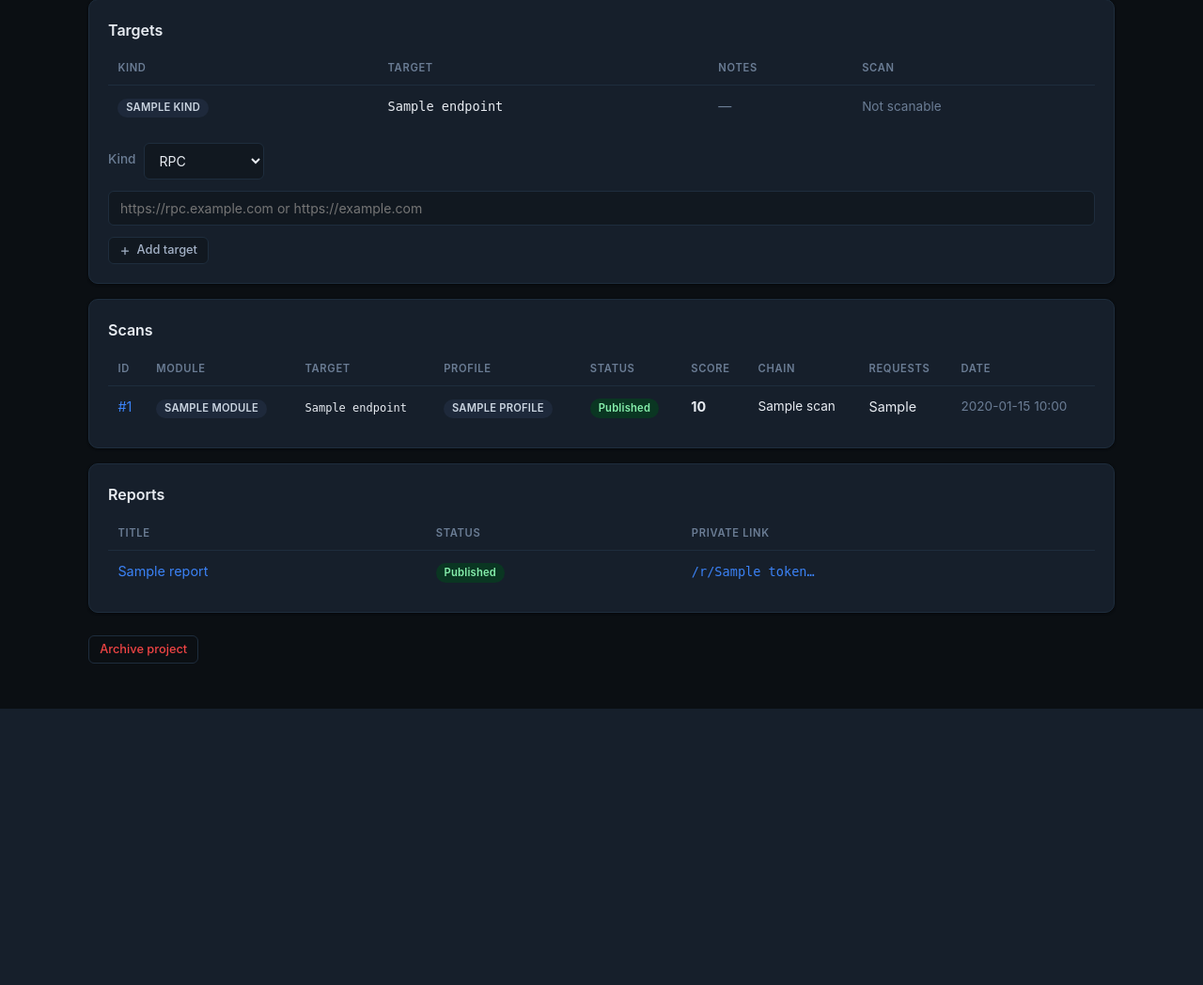
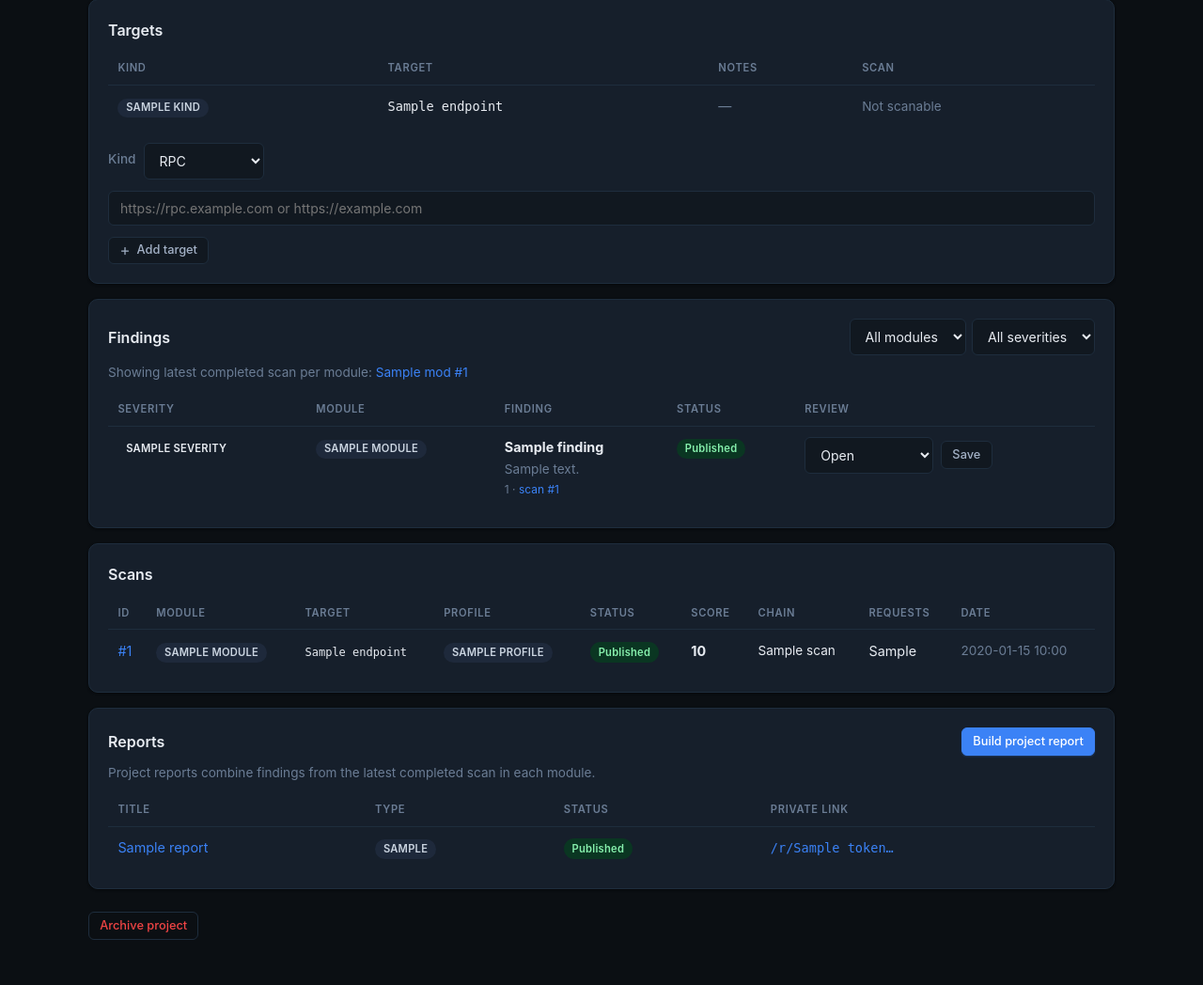
Before and after one commit to ehsanhajian/nodeprobe, a FastAPI app: template app/src/dapptility_app/templates/admin/project_detail.html in a window 1280 px wide. Shown: the part 167-1215 px from the top of the page at 94% size. Before the commit the page ends 921 px from the top, so only its background shows below. Run offline with FastAPI, Linux system fonts and the light colour scheme; the template is opened without the code that fills it: most values are stand-ins (such as "Sample title", 1, 10 or a date in 2020).

Commit message:
Add unified project findings and multi-module reports.
Surface cross-module findings on the project page and build aggregated HTML/PDF reports with per-module scope disclosure.

```diff
--- a/app/src/dapptility_app/services/store.py
+++ b/app/src/dapptility_app/services/store.py
@@ -5,7 +5,7 @@ from datetime import datetime, timezone
 from pathlib import Path
 
 from sqlalchemy import func
-from sqlalchemy.orm import Session
+from sqlalchemy.orm import Session, joinedload
 
 from dapptility_app.config import settings
 from dapptility_app.database import (
@@ -275,6 +275,114 @@ def outreach_report_findings(scan: Scan) -> list[Finding]:
     ]
 
 
+SEVERITY_ORDER = {"Critical": 0, "High": 1, "Medium": 2, "Low": 3, "Info": 4}
+
+
+def latest_completed_scans_by_module(db: Session, project_id: int) -> dict[str, Scan]:
+    """Latest completed scan per module for a project."""
+    scans = (
+        db.query(Scan)
+        .join(Endpoint)
+        .options(joinedload(Scan.endpoint), joinedload(Scan.findings))
+        .filter(Endpoint.project_id == project_id, Scan.status == "completed")
+        .order_by(Scan.created_at.desc())
+        .all()
+    )
+    latest: dict[str, Scan] = {}
+    for scan in scans:
+        module = (scan.module or scan.endpoint.kind or "rpc").lower()
+        if module == "website":
+            module = "web"
+        if module not in latest:
+            latest[module] = scan
+    return latest
+
+
+def list_project_findings(
+    db: Session,
+    project_id: int,
+    *,
+    module: str | None = None,
+    severity: str | None = None,
+    include_expected: bool = False,
+) -> list[Finding]:
+    """Findings across latest completed scan per module (or all completed if needed).
+
+    Uses latest scan per module so the project view reflects current posture.
+    """
+    latest = latest_completed_scans_by_module(db, project_id)
+    if module:
+        key = module.lower()
+        if key == "website":
+            key = "web"
+        latest = {k: v for k, v in latest.items() if k == key}
+
+    findings: list[Finding] = []
+    for mod, scan in latest.items():
+        for finding in scan.findings:
+            if not include_expected and finding.kind == "expected_surface":
+                continue
+            if severity and finding.severity.lower() != severity.lower():
+                continue
+            findings.append(finding)
+
+    findings.sort(
+        key=lambda f: (
+            SEVERITY_ORDER.get(f.severity, 99),
+            (f.module or ""),
+            f.rule_id,
+        )
+    )
+    return findings
+
+
+def create_project_report(
+    db: Session,
+    project: Project,
+    *,
+    title: str | None = None,
+    publish: bool = False,
+) -> Report:
+    """Aggregate latest web/rpc/contract scans into one project report."""
+    latest = latest_completed_scans_by_module(db, project.id)
+    if not latest:
+        raise ValueError("No completed scans to include in a project report")
+
+    findings = list_project_findings(db, project.id)
+    findings = [f for f in findings if f.status in {"open", "confirmed"}]
+    if not findings:
+        raise ValueError("No open/confirmed findings across latest module scans")
+
+    # Anchor FK on the newest of the included scans
+    primary = max(
+        latest.values(),
+        key=lambda s: s.created_at or datetime(1970, 1, 1, tzinfo=timezone.utc),
+    )
+    report = create_report_draft(
+        db,
+        project,
+        primary,
+        title=title or f"Project security assessment — {project.name}",
+        report_type="project",
+    )
+    module_summaries = [
+        {
+            "module": mod,
+            "scan_id": scan.id,
+            "profile": scan.profile,
+            "score": scan.score,
+            "label": scan.endpoint.label,
+            "network_name": scan.network_name,
+            "chain_id": scan.chain_id,
+        }
+        for mod, scan in sorted(latest.items())
+    ]
+    build_and_store_report(db, report, findings=findings, module_summaries=module_summaries)
+    if publish:
+        publish_report(db, report)
+    return report
+
+
 def create_report_draft(
     db: Session,
     project: Project,
@@ -294,7 +402,7 @@ def create_report_draft(
     db.add(report)
     db.commit()
     db.refresh(report)
-    log_action(db, "report.create", f"report_id={report.id}")
+    log_action(db, "report.create", f"report_id={report.id} type={report_type}")
     return report
 
 
@@ -303,6 +411,7 @@ def build_and_store_report(
     report: Report,
     *,
     findings: list[Finding] | None = None,
+    module_summaries: list[dict] | None = None,
 ) -> Report:
     project = report.project
     scan = report.scan
@@ -316,6 +425,7 @@ def build_and_store_report(
         scan=scan,
         findings=findings,
         report=report,
+        module_summaries=module_summaries,
     )
     html_path = settings.reports_dir / f"report-{report.id}.html"
     html_path.write_text(html)
@@ -329,6 +439,7 @@ def build_and_store_report(
         findings=findings,
         report=report,
         output_path=pdf_path,
+        module_summaries=module_summaries,
     )
     report.pdf_path = str(pdf_path)
     db.commit()
--- a/app/src/dapptility_app/templates/admin/project_detail.html
+++ b/app/src/dapptility_app/templates/admin/project_detail.html
@@ -94,6 +94,67 @@
 </div>
 
 <div class="card">
+  <div class="table-meta">
+    <h2 style="margin:0;">Findings</h2>
+    <form method="get" class="form-inline" style="gap:0.4rem;">
+      <select name="module" style="width:auto;min-width:7rem;" onchange="this.form.submit()">
+        <option value="">All modules</option>
+        <option value="web" {% if filter_module == 'web' %}selected{% endif %}>web</option>
+        <option value="rpc" {% if filter_module == 'rpc' %}selected{% endif %}>rpc</option>
+        <option value="contract" {% if filter_module == 'contract' %}selected{% endif %}>contract</option>
+      </select>
+      <select name="severity" style="width:auto;min-width:7rem;" onchange="this.form.submit()">
+        <option value="">All severities</option>
+        {% for sev in ['Critical', 'High', 'Medium', 'Low', 'Info'] %}
+        <option value="{{ sev }}" {% if filter_severity == sev %}selected{% endif %}>{{ sev }}</option>
+        {% endfor %}
+      </select>
+    </form>
+  </div>
+  {% if latest_modules %}
+  <p class="muted text-sm" style="margin-bottom:0.75rem;">
+    Showing latest completed scan per module:
+    {% for mod, scan in latest_modules.items() %}
+      <a href="/admin/scans/{{ scan.id }}">{{ mod }} #{{ scan.id }}</a>{% if not loop.last %} · {% endif %}
+    {% endfor %}
+  </p>
+  {% endif %}
+  <table>
+    <thead>
+      <tr><th>Severity</th><th>Module</th><th>Finding</th><th>Status</th><th>Review</th></tr>
+    </thead>
+    <tbody>
+    {% for f in findings %}
+    <tr>
+      <td><span class="badge {{ f.severity|lower }}">{{ f.severity }}</span></td>
+      <td><span class="badge info">{{ f.module or '—' }}</span></td>
+      <td>
+        <strong style="font-size:0.9rem;">{{ f.title }}</strong>
+        <div class="muted text-sm" style="margin-top:0.15rem;">{{ f.description }}</div>
+        <div class="muted text-xs" style="margin-top:0.15rem;">{{ f.rule_id }} · <a href="/admin/scans/{{ f.scan_id }}">scan #{{ f.scan_id }}</a></div>
+      </td>
+      <td><span class="status-pill {{ f.status }}">{{ f.status }}</span></td>
+      <td>
+        <form method="post" action="/admin/findings/{{ f.id }}/status" class="form-inline">
+          <input type="hidden" name="return_to" value="/admin/projects/{{ project.id }}{% if filter_module or filter_severity %}?{% if filter_module %}module={{ filter_module }}{% endif %}{% if filter_module and filter_severity %}&{% endif %}{% if filter_severity %}severity={{ filter_severity }}{% endif %}{% endif %}">
+          <select name="status" style="width:auto;min-width:7.5rem;">
+            <option value="open" {% if f.status=='open' %}selected{% endif %}>Open</option>
+            <option value="confirmed" {% if f.status=='confirmed' %}selected{% endif %}>Confirmed</option>
+            <option value="false_positive" {% if f.status=='false_positive' %}selected{% endif %}>False positive</option>
+            <option value="rejected" {% if f.status=='rejected' %}selected{% endif %}>Rejected</option>
+          </select>
+          <button class="btn btn-secondary btn-sm" type="submit">Save</button>
+        </form>
+      </td>
+    </tr>
+    {% else %}
+    <tr><td colspan="5" class="muted" style="text-align:center;padding:1.25rem;">No findings for this filter. Run web, RPC, and/or contract scans first.</td></tr>
+    {% endfor %}
+    </tbody>
+  </table>
+</div>
+
+<div class="card">
   <h2>Scans</h2>
   <table>
     <thead>
@@ -120,20 +181,31 @@
 </div>
 
 <div class="card">
-  <h2>Reports</h2>
+  <div class="table-meta">
+    <h2 style="margin:0;">Reports</h2>
+    {% if latest_modules %}
+    <form method="post" action="/admin/projects/{{ project.id }}/report">
+      <button class="btn btn-primary btn-sm" type="submit" title="Aggregate latest web + RPC + contract scans">
+        Build project report
+      </button>
+    </form>
+    {% endif %}
+  </div>
+  <p class="muted text-sm" style="margin-bottom:0.75rem;">Project reports combine findings from the latest completed scan in each module.</p>
   <table>
     <thead>
-      <tr><th>Title</th><th>Status</th><th>Private link</th></tr>
+      <tr><th>Title</th><th>Type</th><th>Status</th><th>Private link</th></tr>
     </thead>
     <tbody>
     {% for report in reports %}
     <tr>
       <td><a href="/admin/reports/{{ report.id }}">{{ report.title }}</a></td>
+      <td><span class="badge info">{{ report.report_type }}</span></td>
       <td><span class="status-pill {{ report.status }}">{{ report.status }}</span></td>
       <td>{% if report.status == 'published' %}<a href="/r/{{ report.token }}" class="font-mono text-sm">/r/{{ report.token[:12] }}…</a>{% else %}<span class="muted">—</span>{% endif %}</td>
     </tr>
     {% else %}
-    <tr><td colspan="3" class="muted" style="text-align:center;padding:1.25rem;">No reports yet. Run a scan first.</td></tr>
+    <tr><td colspan="4" class="muted" style="text-align:center;padding:1.25rem;">No reports yet. Run scans, then build a project report.</td></tr>
     {% endfor %}
     </tbody>
   </table>
--- a/app/src/dapptility_app/templates/admin/report_detail.html
+++ b/app/src/dapptility_app/templates/admin/report_detail.html
@@ -20,8 +20,8 @@
       <div class="detail-value"><a href="/admin/projects/{{ report.project.id }}">{{ report.project.name }}</a></div>
     </div>
     <div>
-      <div class="detail-label">Endpoint</div>
-      <div class="detail-value font-mono text-sm">{{ report.scan.endpoint.url }}</div>
+      <div class="detail-label">Target</div>
+      <div class="detail-value font-mono text-sm">{{ report.scan.endpoint.label }}</div>
     </div>
     <div>
       <div class="detail-label">Scan profile</div>
```
Also changed, not shown: app/src/dapptility_app/routes/admin.py (+39 -2 lines), app/src/dapptility_app/services/reports.py (+117 -9 lines), app/src/dapptility_app/templates/report.html (+42 -6 lines), app/tests/test_app.py (+60 -0 lines), app/README.md.
